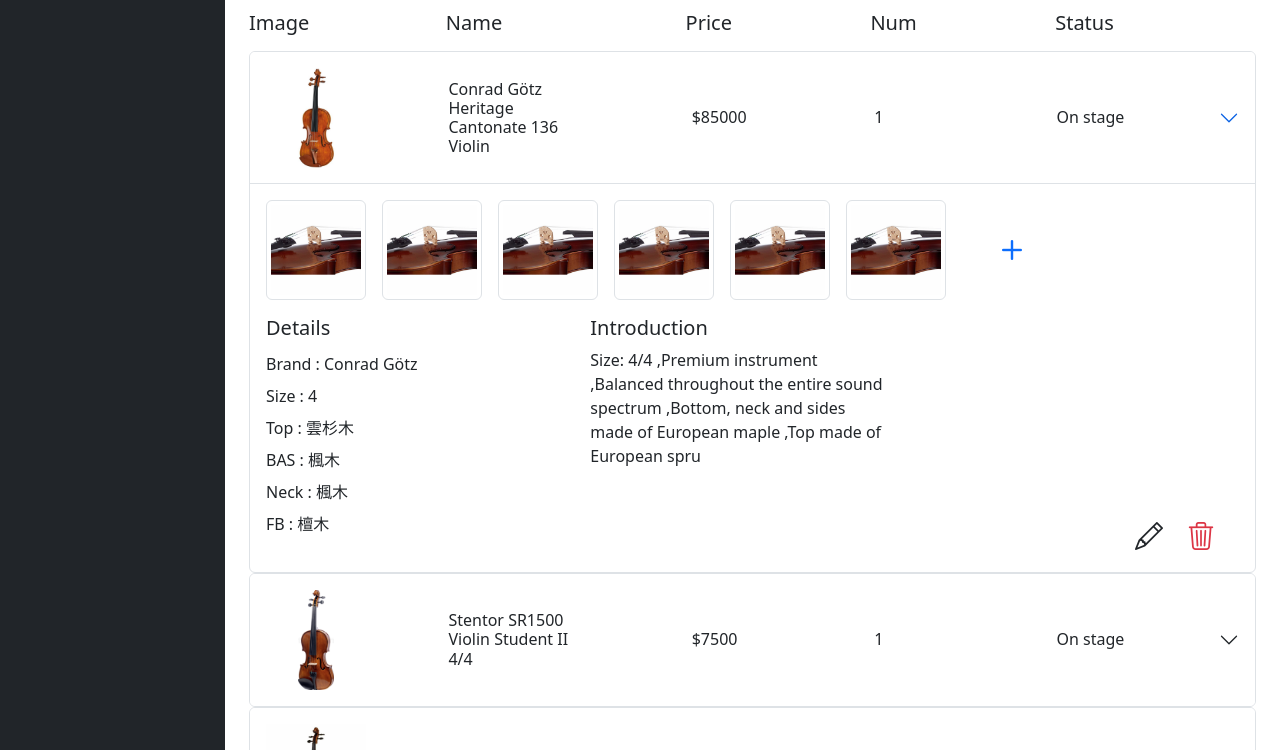
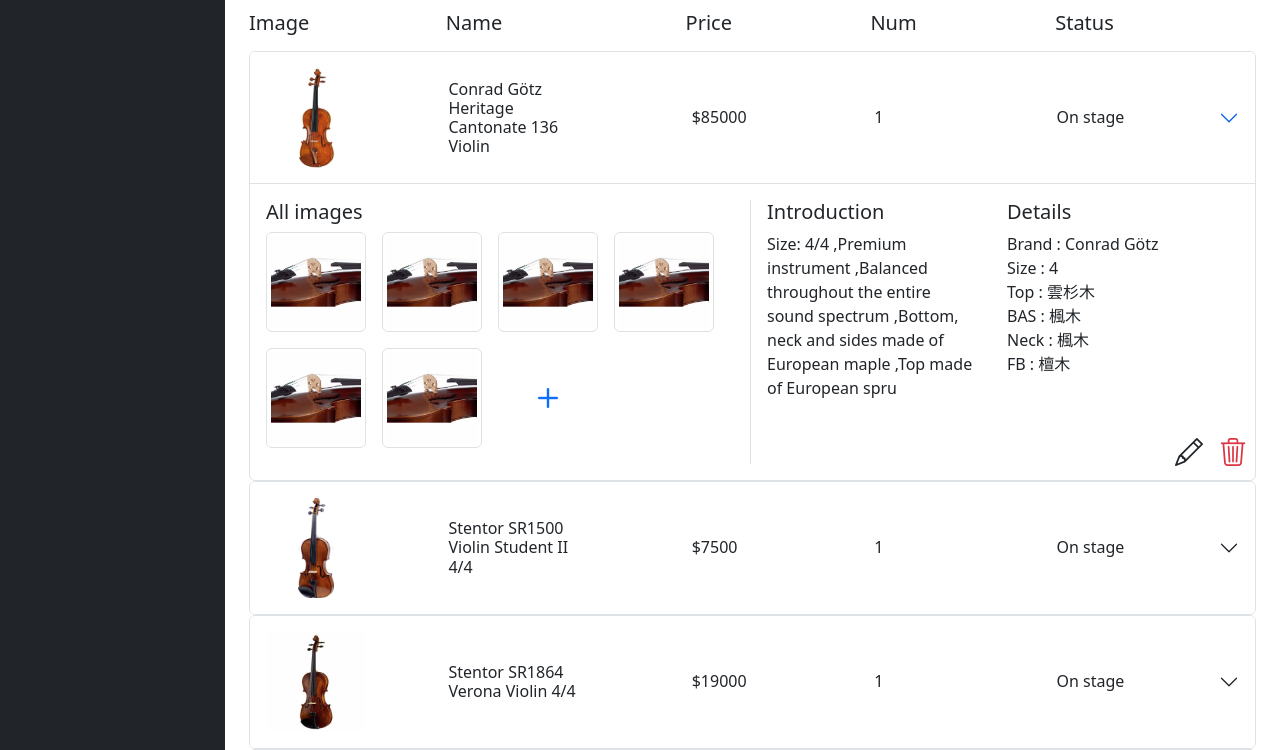
Before and after one commit to Wuuups/ELEGANZA, a PHP site: page /product-list.php in a window 1280 px wide, after a click that opens the changed part. Shown: the part 237-987 px from the top of the page. Run offline with PHP 8.4, Linux system fonts and the light colour scheme; data comes from the database, SQL or seed files in the repository; some libraries are stand-ins or nearby versions.

Commit message:
真.魔改前

```diff
--- a/pages/product-list.php
+++ b/pages/product-list.php
@@ -103,6 +103,9 @@ $rowcount = $result->num_rows;
             </div>
          </nav>
       </div>
+
+
+      <!-- main content -->
       <div id="layoutSidenav_content">
          <main>
             <div class="container-fluid px-4">
@@ -173,72 +176,84 @@ $rowcount = $result->num_rows;
 
                         <!-- accordion body -->
                         <div id="collapse<?= $product["product_id"] ?>" class="accordion-collapse collapse" aria-labelledby="heading<?= $product["product_id"] ?>" data-bs-parent="#accordion<?= $product["product_id"] ?>">
-                           <div class="accordion-body p-3">
+                           <div class="accordion-body p-3 position-relative">
 
+
+
+
+                              <div class="row">
+                                 <div class="col">
                                     <!-- for the img -->
-                              <!-- <h5>All images</h5> -->
-                              <div class="pic d-flex flex-wrap align-content-center pb-3">
+                                    <h5>All images</h5>
+                                    <div class="pic d-flex flex-wrap align-content-center ">
                                        <?php
                                        // foreach() :
                                        ?>
-                                 <img class="img me-3 img-thumbnail" src="../images/12809212_800.jpg" alt="">
-                                 <img class="img me-3 img-thumbnail" src="../images/12809212_800.jpg" alt="">
-                                 <img class="img me-3 img-thumbnail" src="../images/12809212_800.jpg" alt="">
-                                 <img class="img me-3 img-thumbnail" src="../images/12809212_800.jpg" alt="">
-                                 <img class="img me-3 img-thumbnail" src="../images/12809212_800.jpg" alt="">
-                                 <img class="img me-3 img-thumbnail" src="../images/12809212_800.jpg" alt="">
+                                       <img class="img me-3 mb-3 img-thumbnail" src="../images/12809212_800.jpg" alt="">
+                                       <img class="img me-3 mb-3 img-thumbnail" src="../images/12809212_800.jpg" alt="">
+                                       <img class="img me-3 mb-3 img-thumbnail" src="../images/12809212_800.jpg" alt="">
+                                       <img class="img me-3 mb-3 img-thumbnail" src="../images/12809212_800.jpg" alt="">
+                                       <img class="img me-3 mb-3 img-thumbnail" src="../images/12809212_800.jpg" alt="">
+                                       <img class="img me-3 mb-3 img-thumbnail" src="../images/12809212_800.jpg" alt="">
                                        <?php
                                        // endforeach;
                                        ?>
-
                                        <!-- add img -->
                                        <a class="d-flex justify-content-center align-items-center" href="">
                                           <i class="bi bi-plus fs-1"></i>
                                        </a>
+                                    </div>
+                                 </div>
+                                 <div class="col border-start ps-3">
+                                    <div class="row col-12">
+                                       <div class="col-6">
+                                          <div class="mb-3 ">
+                                             <h5>Introduction</h5>
+                                             <div class=""><?= $product["introduction"] ?></div>
+                                          </div>
+                                       </div>
+                                       <div class="col-6 ps-3">
 
-                              </div>
-
-                              <!-- details -->
-                              <div class="row col-12">
-                                 <div class="col">
+                                       <!-- Details -->
                                           <h5>Details</h5>
                                           <ul class="list-unstyled">
                                              <?php if ($product["product_category_id"] == 1) : ?>
-                                          <li class="py-1">Brand : <?= $product["brand"] ?></li>
-                                          <li class="py-1">Size : <?= $product["size"] ?></li>
-                                          <li class="py-1">Top : <?= $product["top"] ?></li>
-                                          <li class="py-1">BAS : <?= $product["back_and_sides"] ?></li>
-                                          <li class="py-1">Neck : <?= $product["neck"] ?></li>
-                                          <li class="py-1">FB : <?= $product["fingerboard"] ?></li>
+                                                <li class="">Brand : <?= $product["brand"] ?></li>
+                                                <li class="">Size : <?= $product["size"] ?></li>
+                                                <li class="">Top : <?= $product["top"] ?></li>
+                                                <li class="">BAS : <?= $product["back_and_sides"] ?></li>
+                                                <li class="">Neck : <?= $product["neck"] ?></li>
+                                                <li class="">FB : <?= $product["fingerboard"] ?></li>
                                              <?php elseif ($product["product_category_id"] == 2) : ?>
                                                 <ul class="list-unstyled">
-                                             <li class="py-1">Brand : <?= $product["brand"] ?></li>
-                                             <li class="py-1">Size : <?= $product["size"] ?></li>
+                                                   <li class="">Brand : <?= $product["brand"] ?></li>
+                                                   <li class="">Size : <?= $product["size"] ?></li>
                                                 </ul>
                                              <?php elseif ($product["product_category_id"] == 3) : ?>
                                                 <ul class="list-unstyled">
-                                             <li class="py-1">Brand : <?= $product["brand"] ?></li>
-                                             <li class="py-1">bow : <?= $product["bow"] ?></li>
+                                                   <li class="">Brand : <?= $product["brand"] ?></li>
+                                                   <li class="">bow : <?= $product["bow"] ?></li>
                                                 </ul>
                                              <?php elseif ($product["product_category_id"] == 4) : ?>
                                                 <ul class="list-unstyled">
-                                             <li class="py-1">Brand : <?= $product["brand"] ?></li>
+                                                   <li class="">Brand : <?= $product["brand"] ?></li>
                                                 </ul>
                                              <?php endif; ?>
                                           </ul>
                                        </div>
-
-                                 <div class="col">
-                                    <h5>Introduction</h5>
-                                    <div><?= $product["introduction"] ?></div>
+                                    </div>
+                                 </div>
                               </div>
 
-                                 <div class="col d-flex justify-content-end align-items-end">
-                                    <i class="bi bi-pencil fs-3 ms-2 edit-icon"></i>
-                                    <i class="bi bi-trash3 fs-3 text-danger ms-4"></i>
+
+                              <!-- Edit btn -->
+                              <div class="col d-flex justify-content-end align-items-end position-absolute fixed-bottom ">
+                                 <!-- edit -->
+                                 <i class="bi bi-pencil fs-3 edit-icon px-2 pb-2" id="contentEdit"></i>
+                                 <!-- delete -->
+                                 <i class="bi bi-trash3 fs-3 text-danger  px-2 pb-2"></i>
                               </div>
 
-                              </div>
                            </div>
                         </div>
                      </div>
@@ -258,8 +273,19 @@ $rowcount = $result->num_rows;
                </div>
             </div>
          </footer>
+
       </div>
    </div>
+
+
+
+
+
+   <script>
+
+
+
+   </script>
    <script src="https://cdn.jsdelivr.net/npm/bootstrap@5.2.3/dist/js/bootstrap.bundle.min.js" crossorigin="anonymous"></script>
    <script src="js/scripts.js"></script>
 </body>
```
Lines whose indentation alone changed are shown as unchanged.
